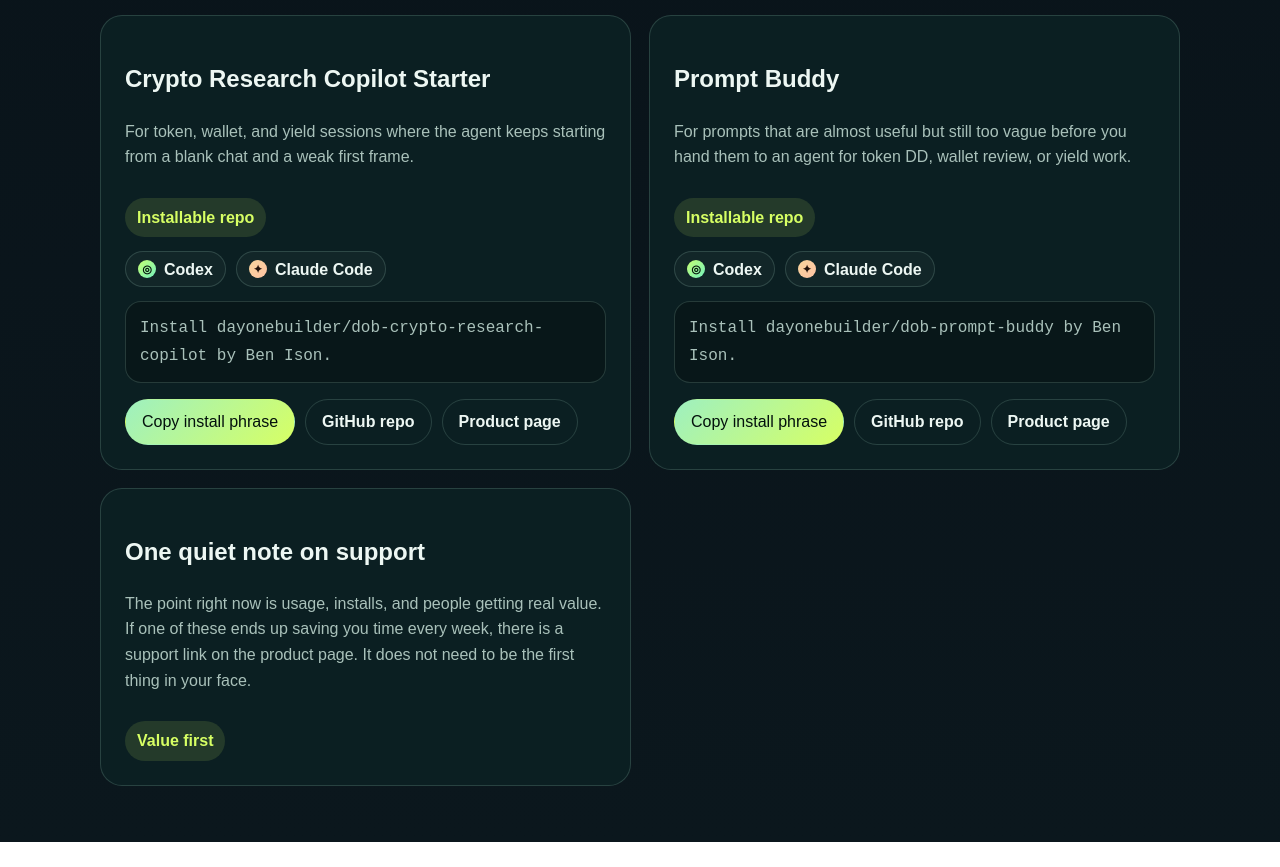
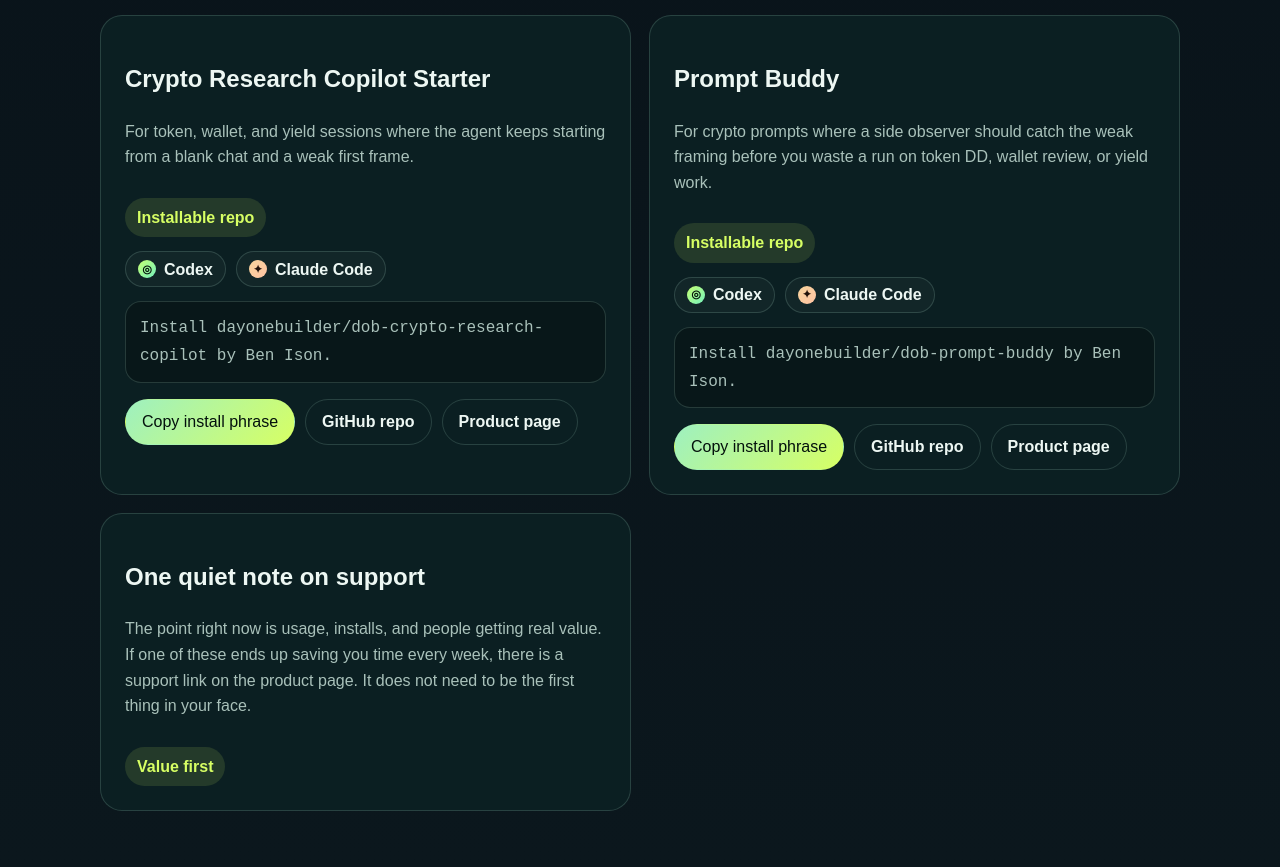
Before and after one commit to DayOneBuilder/dayonebuilder.github.io, a plain HTML site: page products/index.html in a window 1280 px wide. Shown: the part 873-1740 px from the top of the page. Before the commit the page ends 1715 px from the top, so only its background shows below. Drawn offline with Linux system fonts and the light colour scheme.

Commit message:
Publish products/index.html

```diff
--- a/products/index.html
+++ b/products/index.html
@@ -209,7 +209,7 @@
 
         <article class="card">
           <h2>Prompt Buddy</h2>
-          <p>For prompts that are almost useful but still too vague before you hand them to an agent for token DD, wallet review, or yield work.</p>
+          <p>For crypto prompts where a side observer should catch the weak framing before you waste a run on token DD, wallet review, or yield work.</p>
           <div class="price">Installable repo</div>
           <div class="agent-row">
             <span class="agent-pill codex"><span class="agent-mark">◎</span>Codex</span>
```
